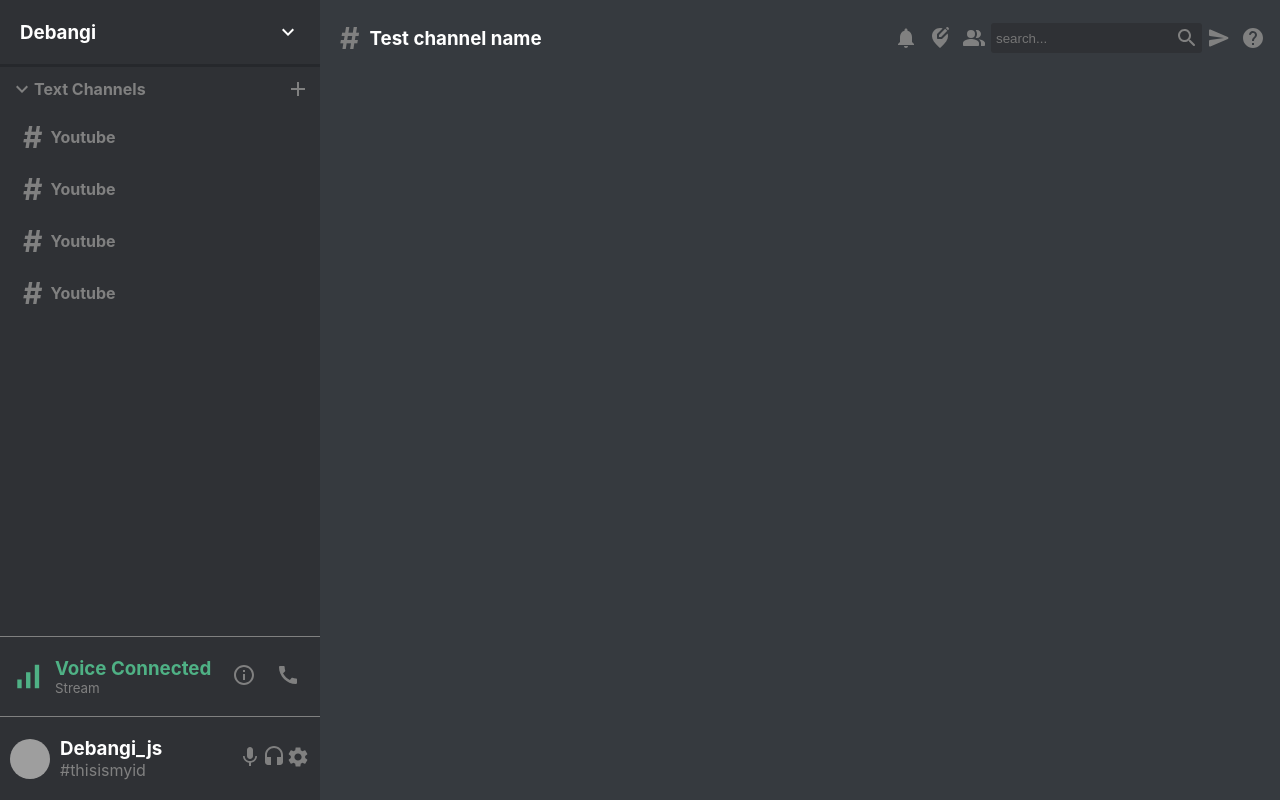
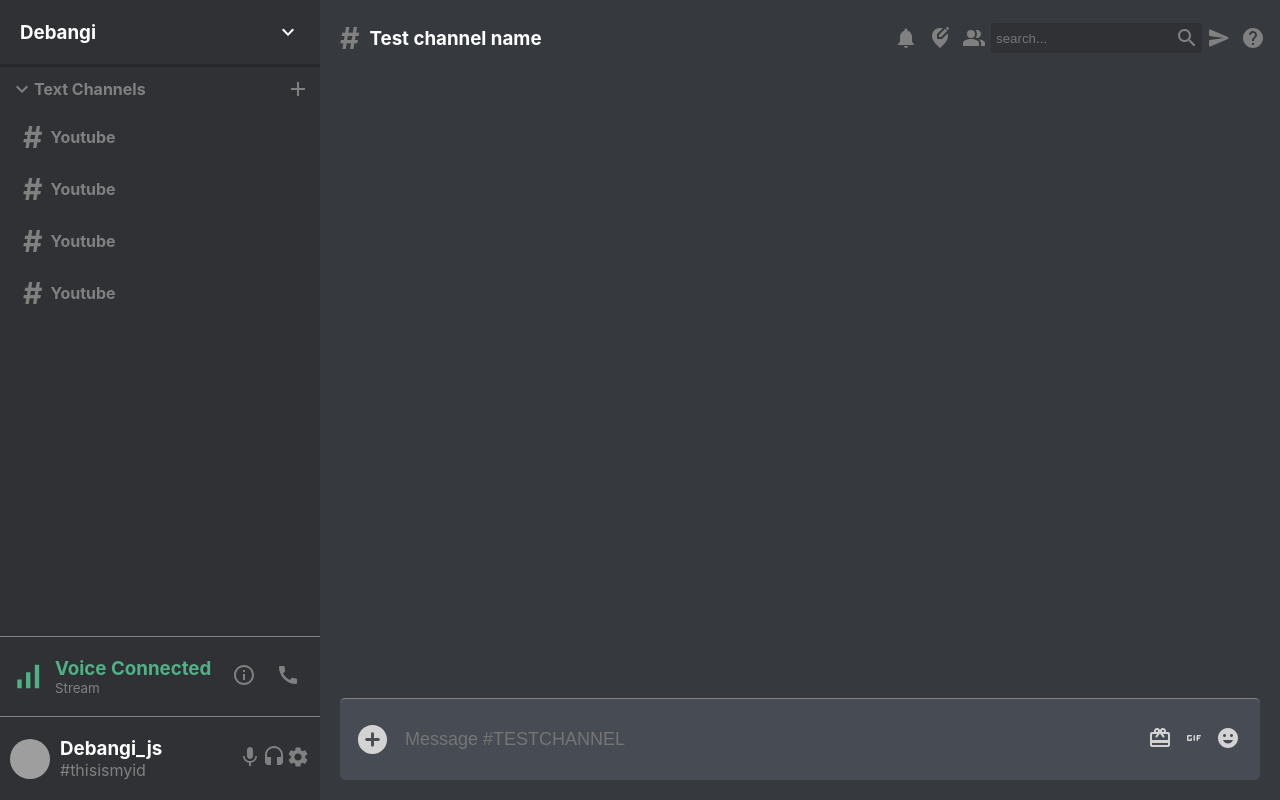
Before and after one commit to debangi/Discord-Clone-React, a React (Create React App) app: page / in a window 1280 px wide. Built offline with nearby package versions, Linux system fonts and the light colour scheme; grey boxes are pictures that could not be loaded.

Commit message:
Adding chat input form in chat component

```diff
--- a/src/components/Chat.css
+++ b/src/components/Chat.css
@@ -5,3 +5,35 @@
   background-color: #363a3f;
   height: 100vh;
 }
+.chat__messages {
+  flex: 1;
+}
+.chat__input {
+  color: lightgray;
+  display: flex;
+  align-items: center;
+  justify-content: space-between;
+  padding: 15px;
+  border-radius: 5px;
+  margin: 20px;
+  border-top: 1px solid gray;
+  background-color: #474b53;
+}
+.chat__input > form > input {
+  width: 100%;
+  padding: 15px;
+  background: transparent;
+  border: none;
+  outline-width: 0;
+  color: #fff;
+  font-size: large;
+}
+.chat__input > form {
+  flex: 1;
+}
+.chat__inputButton {
+  display: none;
+}
+.chat__inputIcons > .MuiSvgIcon-root {
+  padding: 5px;
+}
--- a/src/components/Chat.jsx
+++ b/src/components/Chat.jsx
@@ -1,11 +1,30 @@
 import React from 'react';
+import ChatHeader from './ChatHeader';
+import AddCircleRoundedIcon from '@mui/icons-material/AddCircleRounded';
+import CardGiftcardRoundedIcon from '@mui/icons-material/CardGiftcardRounded';
+import GifRoundedIcon from '@mui/icons-material/GifRounded';
+import InsertEmoticonRoundedIcon from '@mui/icons-material/InsertEmoticonRounded';
 import './Chat.css';
-import ChatHeader from './ChatHeader';
 
 const Chat = () => {
   return (
     <div className='chat'>
       <ChatHeader />
+      <div className='chat__messages'></div>
+      <div className='chat__input'>
+        <AddCircleRoundedIcon fontSize='large' />
+        <form>
+          <input placeholder={`Message #TESTCHANNEL`} />
+          <button className='chat__inputButton' type='submit'>
+            Send
+          </button>
+        </form>
+        <div className='chat__inputIcons'>
+          <CardGiftcardRoundedIcon />
+          <GifRoundedIcon />
+          <InsertEmoticonRoundedIcon />
+        </div>
+      </div>
     </div>
   );
 };
```
